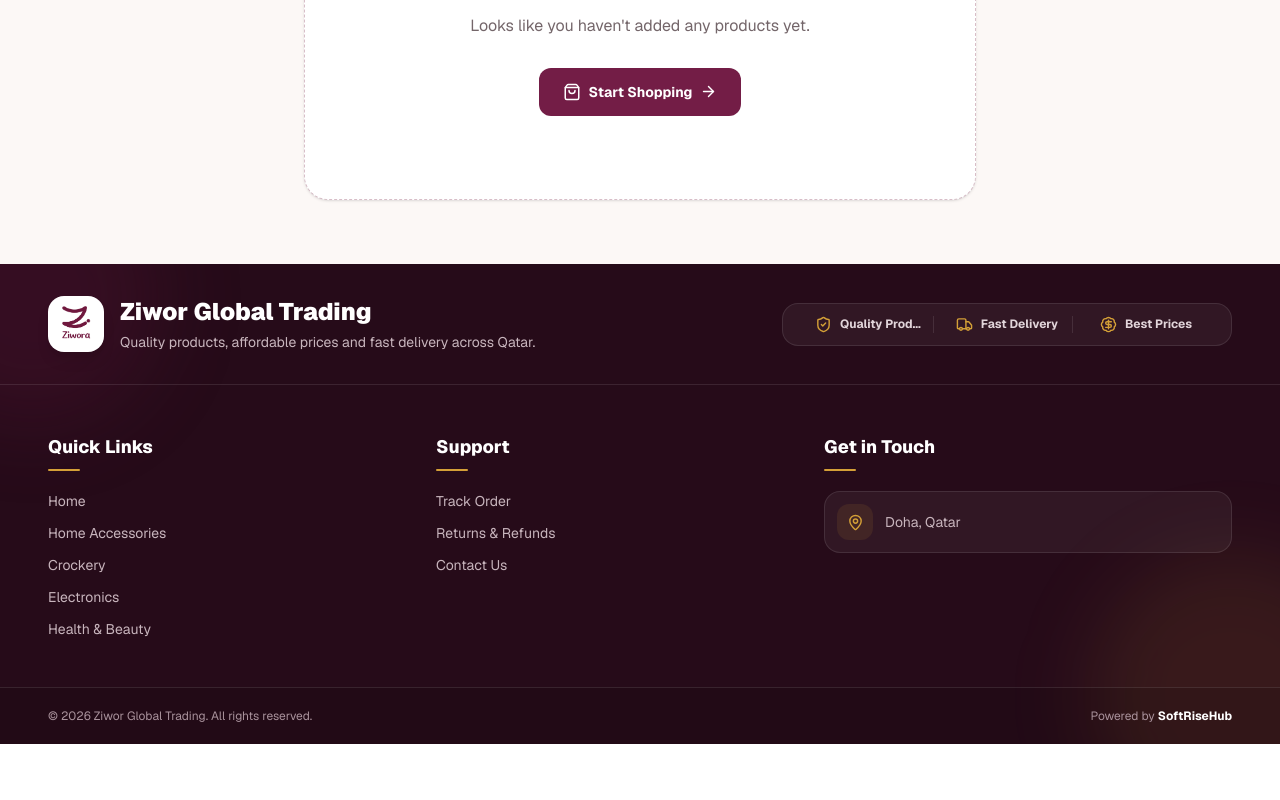
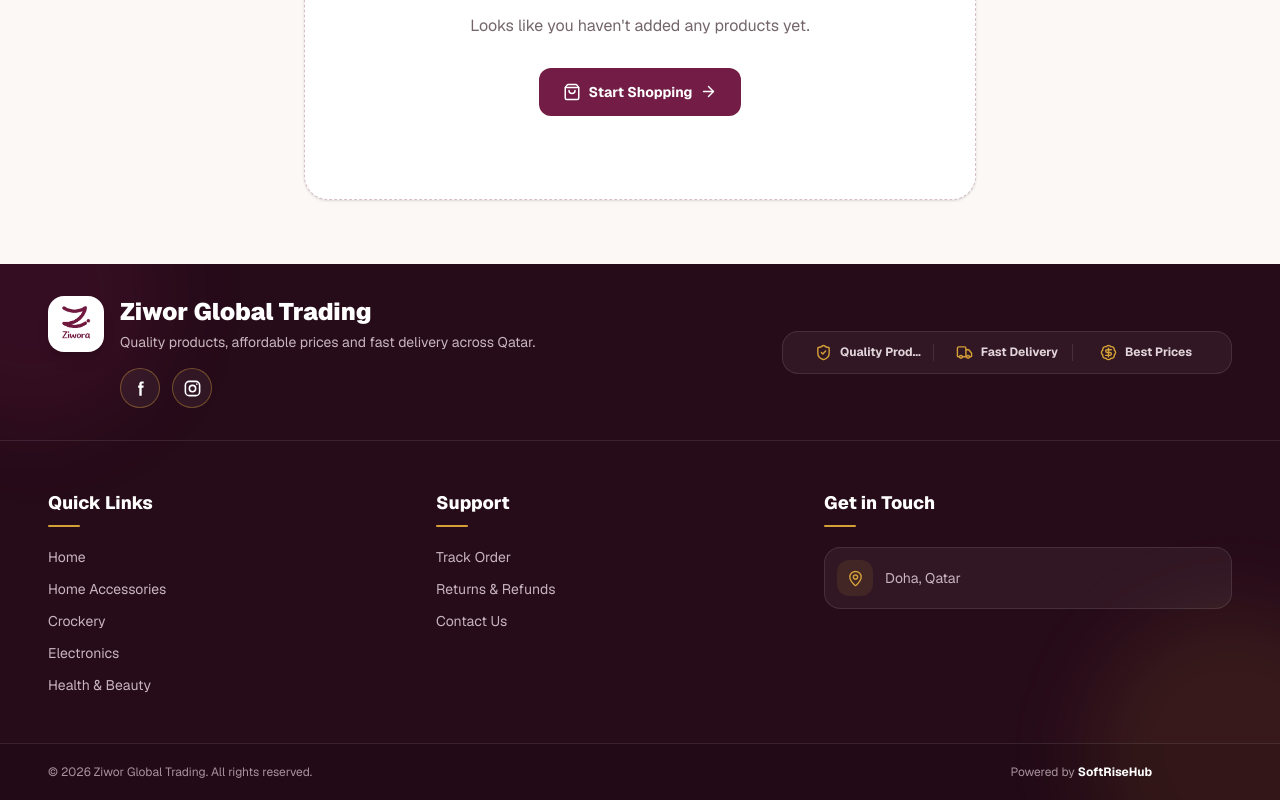
Before and after one commit to Noman-Prime/Ziwor, a Next.js app: page /en/cart in a window 1280 px wide. Shown: the part 609-1409 px from the top of the page. Before the commit the page ends 1353 px from the top, so only its background shows below. Built offline with nearby package versions, Linux system fonts and the light colour scheme; no server answers.

Commit message:
Website is completed with nextjs frontend

```diff
--- a/src/components/footer.js
+++ b/src/components/footer.js
@@ -12,6 +12,34 @@
     Truck,
     BadgeDollarSign,
 } from "lucide-react";
+
+const FacebookIcon = ({ className = "" }) => (
+    <svg
+        viewBox="0 0 24 24"
+        fill="currentColor"
+        aria-hidden="true"
+        className={className}
+    >
+        <path d="M13.5 8.25V6.5c0-.67.45-.75.75-.75H16V3h-2.4C10.93 3 10.5 5.02 10.5 6.32v1.93H9V11h1.5v10h3V11h2.25L16 8.25h-2.5Z" />
+    </svg>
+);
+
+const InstagramIcon = ({ className = "" }) => (
+    <svg
+        viewBox="0 0 24 24"
+        fill="none"
+        stroke="currentColor"
+        strokeWidth="2"
+        strokeLinecap="round"
+        strokeLinejoin="round"
+        aria-hidden="true"
+        className={className}
+    >
+        <rect x="3" y="3" width="18" height="18" rx="5" />
+        <circle cx="12" cy="12" r="4" />
+        <circle cx="17.5" cy="6.5" r="1" fill="currentColor" stroke="none" />
+    </svg>
+);
 
 const Footer = () => {
     const t = useTranslations("Footer");
@@ -37,6 +65,12 @@
             whatsappMessage
         )}`
         : "";
+
+    const instagramUrl =
+        "https://www.instagram.com/ziworaglobaltrading?igsh=MXRtNnNxcm1oanIyZQ%3D%3D&utm_source=qr";
+
+    const facebookUrl =
+        "https://www.facebook.com/share/1HW6GF4VGP/?mibextid=wwXIfr";
 
     const navigateTo = (href) => {
         router.push(href);
@@ -117,7 +151,7 @@
 
             <div className="relative border-b border-white/10">
                 <div className="mx-auto flex w-full max-w-[1440px] flex-col gap-5 px-4 py-7 sm:px-6 sm:py-8 md:px-8 lg:flex-row lg:items-center lg:justify-between lg:px-10 xl:px-12">
-                    <div className="flex items-center gap-4">
+                    <div className="flex items-start gap-4">
                         <button
                             type="button"
                             onClick={() => navigateTo("/")}
@@ -141,10 +175,33 @@
                             <p className="mt-1 max-w-xl text-xs leading-5 text-[#C8B5BD] sm:text-sm">
                                 {t("description")}
                             </p>
+
+                            <div className="mt-4 hidden items-center gap-3 lg:flex">
+                                <a
+                                    href={facebookUrl}
+                                    target="_blank"
+                                    rel="noopener noreferrer"
+                                    aria-label="Facebook"
+                                    className="flex h-10 w-10 items-center justify-center rounded-full border border-[#D4A037]/40 bg-white/5 text-white transition duration-300 hover:-translate-y-1 hover:scale-105 hover:border-[#D4A037] hover:bg-[#D4A037] hover:text-[#260B19]"
+                                >
+                                    <FacebookIcon className="h-[19px] w-[19px]" />
+                                </a>
+
+                                <a
+                                    href={instagramUrl}
+                                    target="_blank"
+                                    rel="noopener noreferrer"
+                                    aria-label="Instagram"
+                                    className="flex h-10 w-10 items-center justify-center rounded-full border border-[#D4A037]/40 bg-white/5 text-white transition duration-300 hover:-translate-y-1 hover:scale-105 hover:border-[#D4A037] hover:bg-[#D4A037] hover:text-[#260B19]"
+                                >
+                                    <InstagramIcon className="h-[19px] w-[19px]" />
+                                </a>
+                            </div>
                         </div>
                     </div>
 
-                    <div className="flex w-full items-center justify-between gap-2 rounded-2xl border border-white/10 bg-white/5 px-3 py-3 lg:w-auto lg:min-w-[430px] lg:px-5">
+                    <div className="w-full lg:w-auto">
+                        <div className="flex w-full items-center justify-between gap-2 rounded-2xl border border-white/10 bg-white/5 px-3 py-3 lg:min-w-[430px] lg:px-5">
                             {features.map((item, index) => {
                                 const Icon = item.icon;
 
@@ -167,6 +224,29 @@
                                     </div>
                                 );
                             })}
+                        </div>
+
+                        <div className="mt-4 flex w-full items-center gap-3 px-3 lg:hidden">
+                            <a
+                                href={facebookUrl}
+                                target="_blank"
+                                rel="noopener noreferrer"
+                                aria-label="Facebook"
+                                className="flex h-10 w-10 items-center justify-center rounded-full border border-[#D4A037]/40 bg-white/5 text-white transition duration-300 active:scale-95"
+                            >
+                                <FacebookIcon className="h-[19px] w-[19px]" />
+                            </a>
+
+                            <a
+                                href={instagramUrl}
+                                target="_blank"
+                                rel="noopener noreferrer"
+                                aria-label="Instagram"
+                                className="flex h-10 w-10 items-center justify-center rounded-full border border-[#D4A037]/40 bg-white/5 text-white transition duration-300 active:scale-95"
+                            >
+                                <InstagramIcon className="h-[19px] w-[19px]" />
+                            </a>
+                        </div>
                     </div>
                 </div>
             </div>
@@ -281,7 +361,10 @@
                         {t("copyright", { businessName })}
                     </p>
 
-                    <p className="text-[11px] text-[#A9929C] sm:text-xs">
+                    <p
+                        className={`text-[11px] text-[#A9929C] sm:text-xs ${isArabic ? "sm:ps-20" : "sm:pe-20"
+                            }`}
+                    >
                         {t("poweredBy")}{" "}
                         <a
                             href="https://softrisehub.com"
```
Lines whose indentation alone changed are shown as unchanged.
